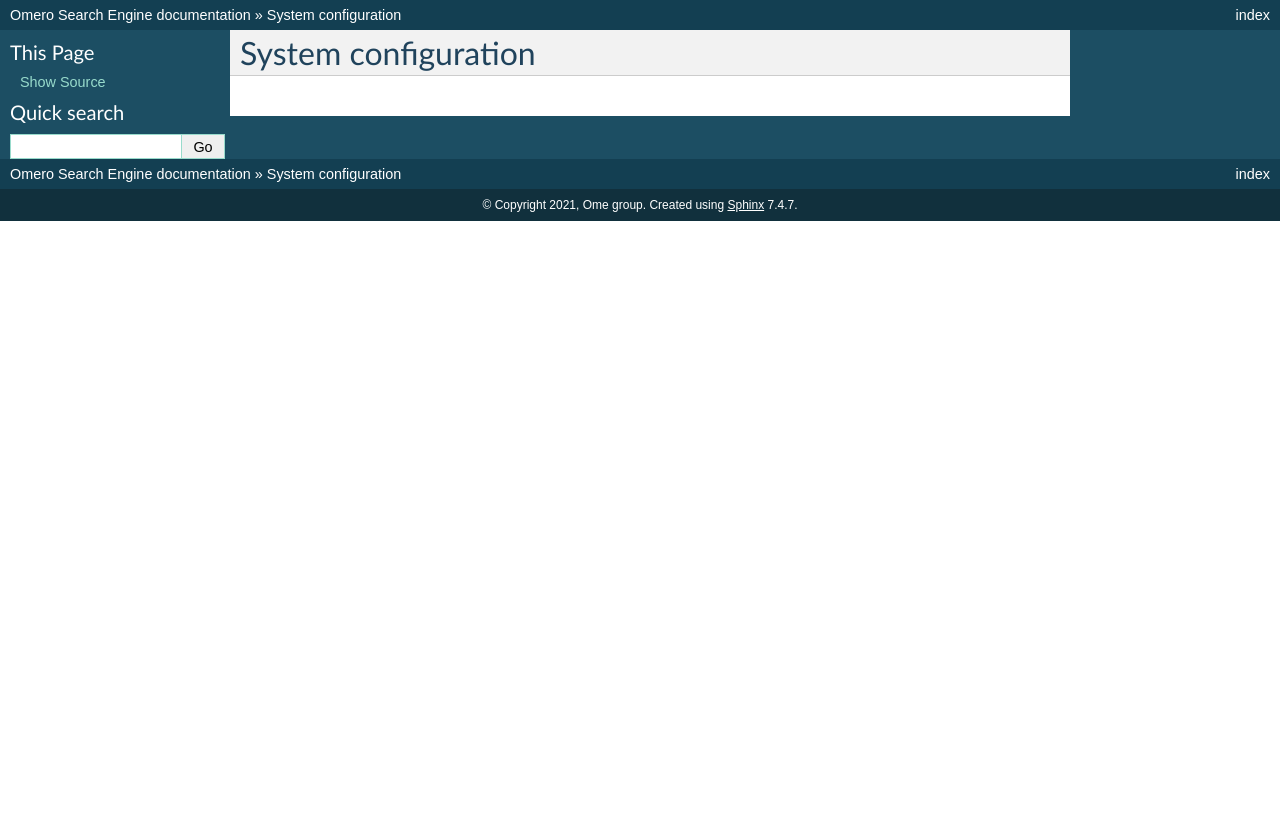
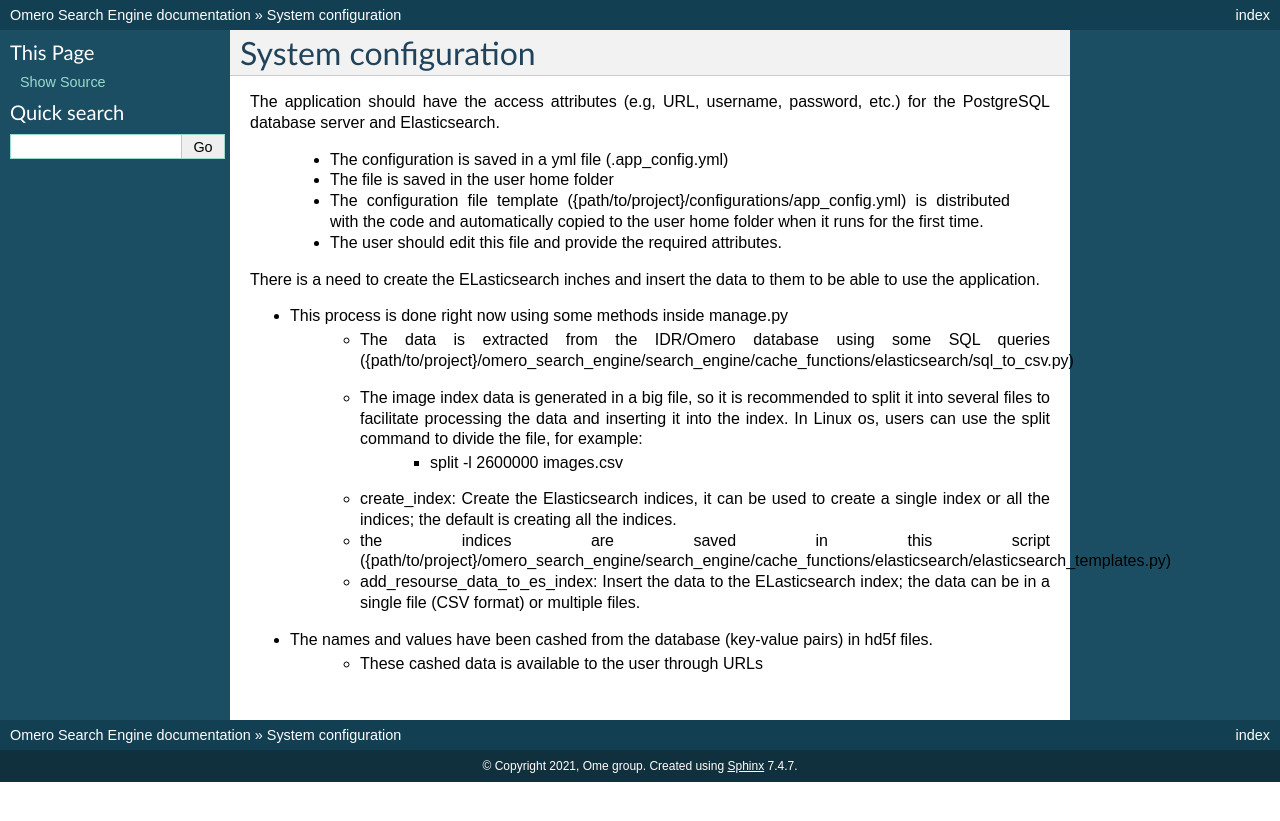
Before and after one commit to ome/omero_search_engine, a Sphinx documentation site: the page built from docs/configuration/configuration_installtion.rst, in a window 1280 px wide. Shown: the top 821 px of the page. Built offline with Sphinx 7.4.7, drawn with Linux system fonts in a browser that asks for light colours; pages that are not in the unit, such as notebooks, are missing from menus.

Commit message:
configuration and installtion document first draft

```diff
--- a/docs/configuration/configuration_installtion.rst
+++ b/docs/configuration/configuration_installtion.rst
@@ -1,2 +1,22 @@
 System configuration
 ====================
+
+The application should have the access attributes (e.g, URL, username, password, etc.) for the PostgreSQL database server and Elasticsearch.
+
+    * The configuration is saved in a yml file (.app_config.yml)
+    * The file is saved in the user home folder
+    * The configuration file template ({path/to/project}/configurations/app_config.yml) is distributed with the code and automatically copied to the user home folder when it runs for the first time.
+    * The user should edit this file and provide the required attributes.
+
+There is a need to create the ELasticsearch inches and insert the data to them to be able to use the application.
+
+* This process is done right now using some methods inside manage.py
+    * The data is extracted from the IDR/Omero database using some SQL queries ({path/to/project}/omero_search_engine/search_engine/cache_functions/elasticsearch/sql_to_csv.py)
+    * The image index data is generated in a big file, so it is recommended to split it into several files to facilitate processing the data and inserting it into the index. In Linux os, users can use the split command to divide the file, for example:
+        * split -l 2600000 images.csv
+    * create_index: Create the Elasticsearch indices, it can be used to create a single index or all the indices; the default is creating all the indices.
+    * the indices are saved in this script ({path/to/project}/omero_search_engine/search_engine/cache_functions/elasticsearch/elasticsearch_templates.py)
+    * add_resourse_data_to_es_index: Insert the data to the ELasticsearch index; the data can be in a single file (CSV format) or multiple files.
+
+* The names and values have been cashed from the database (key-value pairs) in hd5f files.
+    * These cashed data is available to the user through URLs
--- a/readme.rst
+++ b/readme.rst
@@ -131,7 +131,7 @@ Omero Search Engine
             main_attributes_2=[{"name":"project_id","value": 101, "operator":"equals"}]
             results_3=query_the_search_ending(query_2,main_attributes_2)
             #It is possible to get the results and exculde one project, e.g. 101
-            main_attributes_3=[{"name":"project_id","value": 101, "operator":"not_equals"}]
+            main_attributes_3={"and_main_attributes":[{"name":"project_id","value": 101, "operator":"not_equals"}]}
             results_4=query_the_search_ending(query_2,main_attributes_3)
 
 
```
